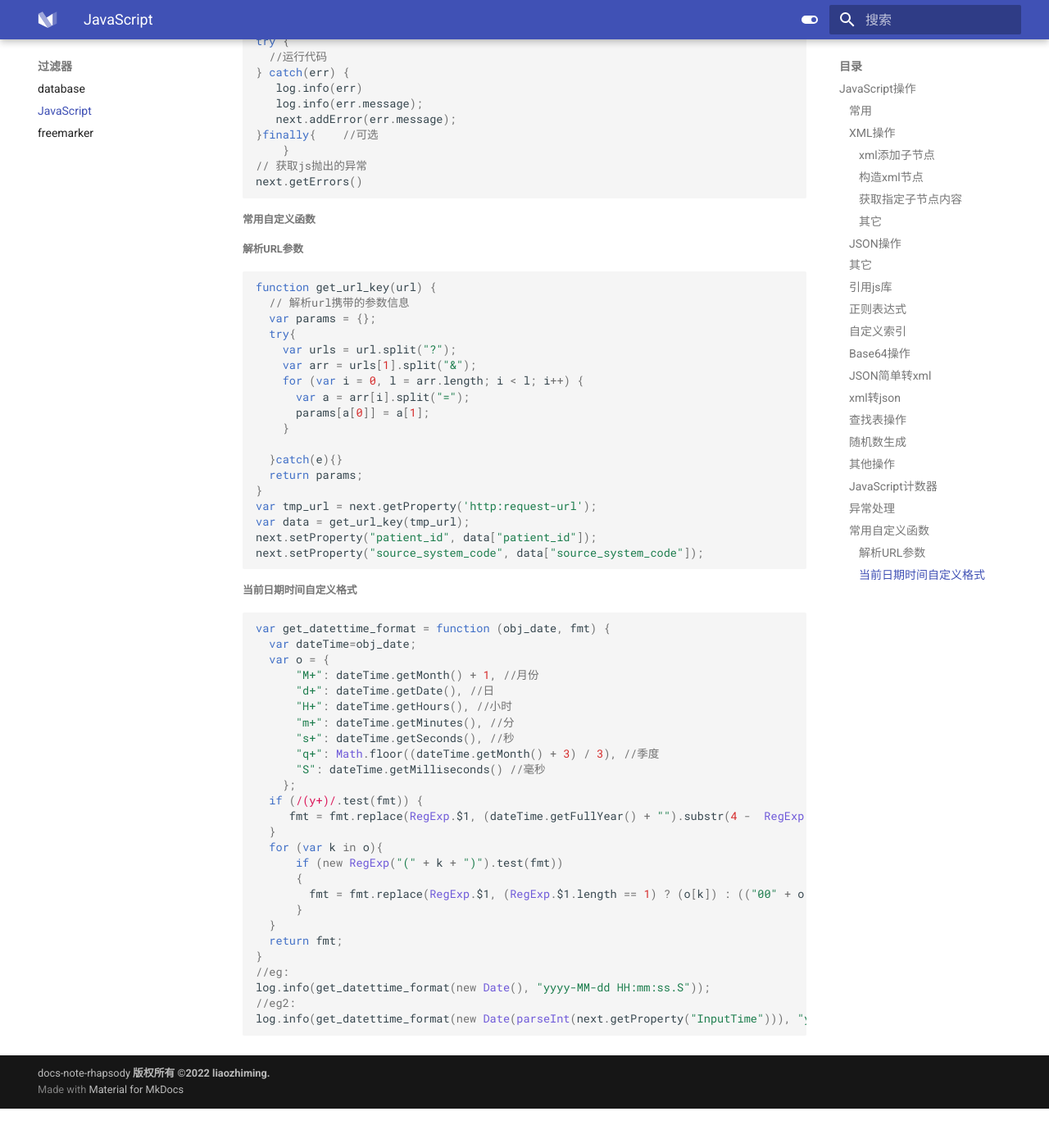
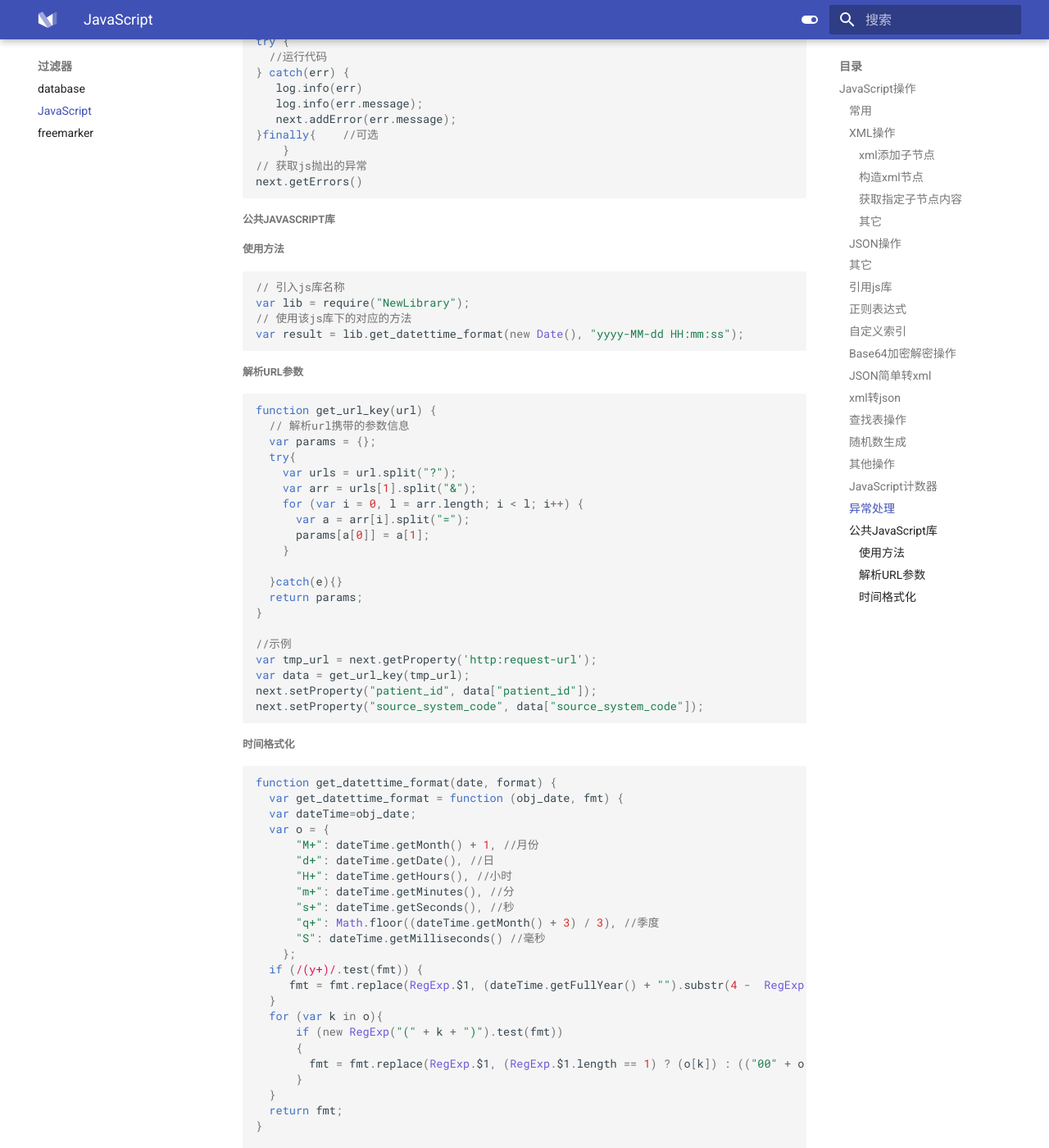
Before and after one commit to liaozhimingandy/demo, an MkDocs documentation site: the page built from docs/filter/JavaScript.md, in a window 1280 px wide and 1400 px high, scrolled down 6156 px. Shown: the whole window at 82% size. Built offline with MkDocs 1.6.1 and Material for MkDocs 9.7.7, drawn with Linux system fonts in a browser that asks for light colours; before the commit the page ends 7508 px from its top, so only the background shows below that; some of the changed text lies outside the part shown.

Commit message:
更新部分示例;

````diff
--- a/docs/filter/JavaScript.md
+++ b/docs/filter/JavaScript.md
@@ -214,7 +214,7 @@ next.indexOutputProperty("hip_id");
 removeIndexingForProperty(string propertyName)
 ```
 
-##### Base64操作
+##### Base64加密解密操作
 
 ```javascript
 //编码
@@ -339,7 +339,16 @@ try {
 // 获取js抛出的异常
 next.getErrors()
 ```
-##### 常用自定义函数
+##### 公共JavaScript库
+
+###### 使用方法
+
+```javascript
+// 引入js库名称
+var lib = require("NewLibrary");
+// 使用该js库下的对应的方法
+var result = lib.get_datettime_format(new Date(), "yyyy-MM-dd HH:mm:ss");
+```
 
 ###### 解析URL参数
 
@@ -358,16 +367,19 @@ function get_url_key(url) {
   }catch(e){}
   return params;
 }
+
+//示例
 var tmp_url = next.getProperty('http:request-url');
 var data = get_url_key(tmp_url);
 next.setProperty("patient_id", data["patient_id"]);
 next.setProperty("source_system_code", data["source_system_code"]);
 ```
 
-###### 当前日期时间自定义格式
+###### 时间格式化
 
 ```javascript
-var get_datettime_format = function (obj_date, fmt) {
+function get_datettime_format(date, format) {
+  var get_datettime_format = function (obj_date, fmt) {
   var dateTime=obj_date;
   var o = {
       "M+": dateTime.getMonth() + 1, //月份
@@ -379,18 +391,22 @@ var get_datettime_format = function (obj_date, fmt) {
       "S": dateTime.getMilliseconds() //毫秒
     };
   if (/(y+)/.test(fmt)) {
- 	 fmt = fmt.replace(RegExp.$1, (dateTime.getFullYear() + "").substr(4 - 	RegExp.$1.length));
+     fmt = fmt.replace(RegExp.$1, (dateTime.getFullYear() + "").substr(4 -  RegExp.$1.length));
   }
   for (var k in o){
-	  if (new RegExp("(" + k + ")").test(fmt))
-	  {
-	  	fmt = fmt.replace(RegExp.$1, (RegExp.$1.length == 1) ? (o[k]) : (("00" + o[k]).substr(("" + o[k]).length)));
-	  }
+      if (new RegExp("(" + k + ")").test(fmt))
+      {
+        fmt = fmt.replace(RegExp.$1, (RegExp.$1.length == 1) ? (o[k]) : (("00" + o[k]).substr(("" + o[k]).length)));
+      }
   }
   return fmt;
 }
-//eg:
-log.info(get_datettime_format(new Date(), "yyyy-MM-dd HH:mm:ss.S"));
+
+return get_datettime_format(date, format);
+}
+
+//eg1:
+log.info(lib.get_datettime_format(new Date(), "yyyy-MM-dd HH:mm:ss.S"));
 //eg2:
-log.info(get_datettime_format(new Date(parseInt(next.getProperty("InputTime"))), "yyyy-MM-dd HH:mm:ss.S"));
+log.info(lib.get_datettime_format(new Date(parseInt(next.getProperty("InputTime"))), "yyyy-MM-dd HH:mm:ss.S"));
 ```
````
Also changed, not shown: other parts of docs/filter/JavaScript.md (+1 -1 lines).
